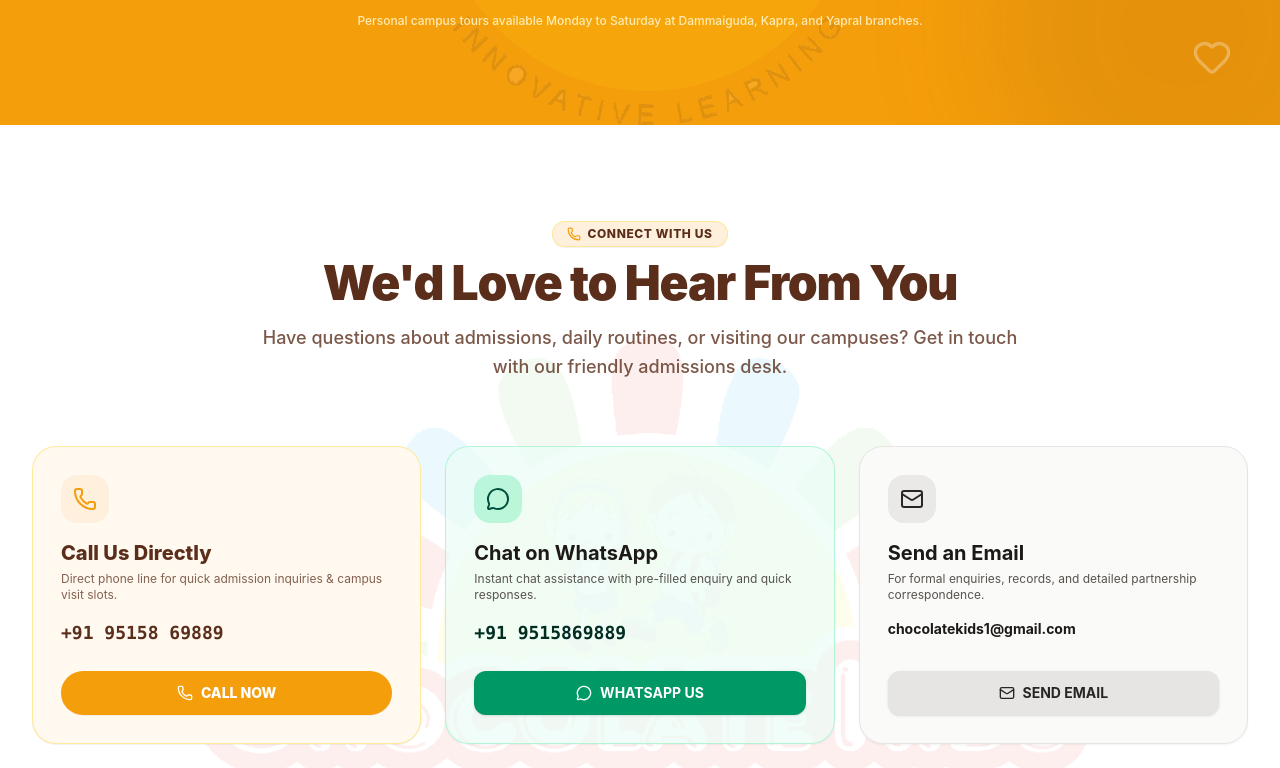
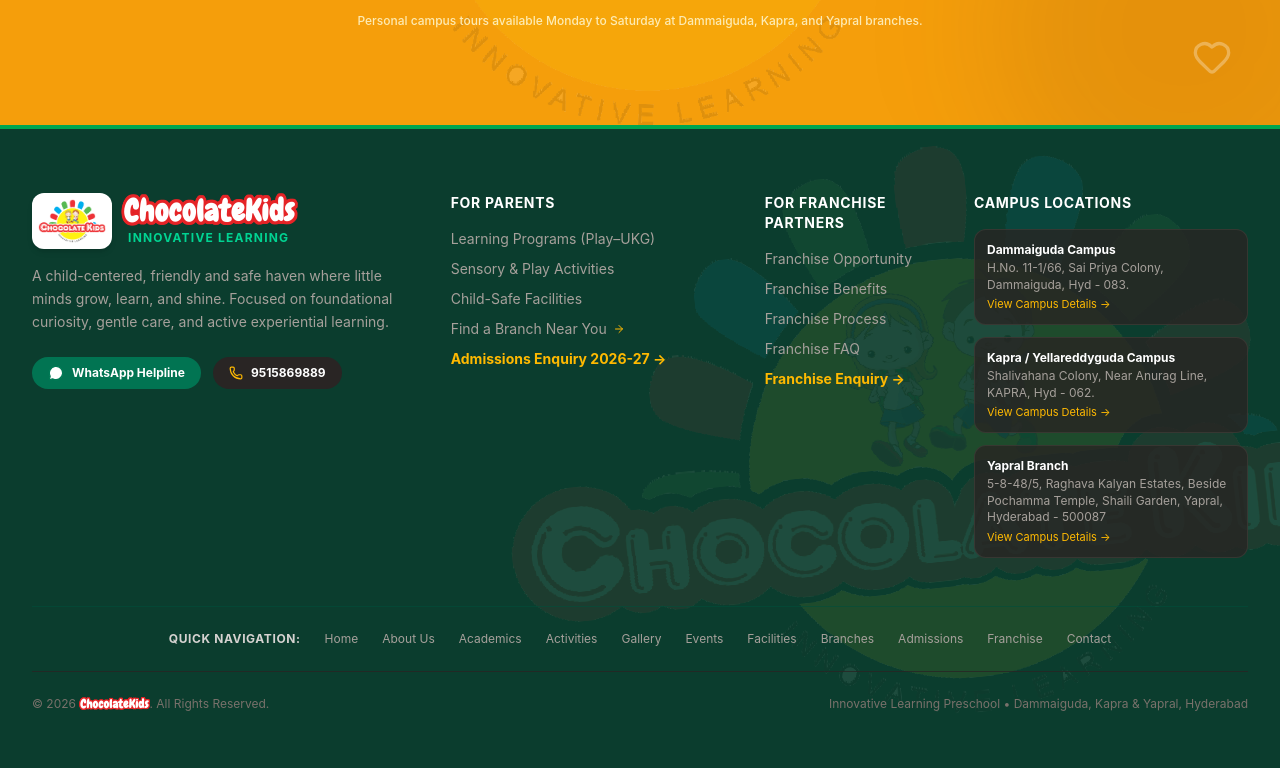
Before and after one commit to sankeerth3399/ChocolateKids, a React (Vite) app: page / in a window 1280 px wide. Shown: the part 7773-8541 px from the top of the page. Built offline with nearby package versions, Linux system fonts and the light colour scheme; a web font is replaced by a local one.

Commit message:
feat: remove contact section from Home page and reflow layout

```diff
--- a/src/Pages/Home.jsx
+++ b/src/Pages/Home.jsx
@@ -8,7 +8,6 @@
 import Facilities from "../components/Facilities";
 import Testimonials from "../components/Testimonials";
 import AdmissionsCTA from "../components/AdmissionsCTA";
-import Contact from "../components/Contact";
 import Footer from "../components/Footer";
 import WhatsAppButton from "../components/WhatsAppButton";
 
@@ -46,9 +45,6 @@
 
         {/* 14. Admissions Call to Action */}
         <AdmissionsCTA showQuickInquiry={false} />
-
-        {/* 15. Contact & Campus Information */}
-        <Contact />
       </main>
 
       {/* 16. Comprehensive Footer */}
```
